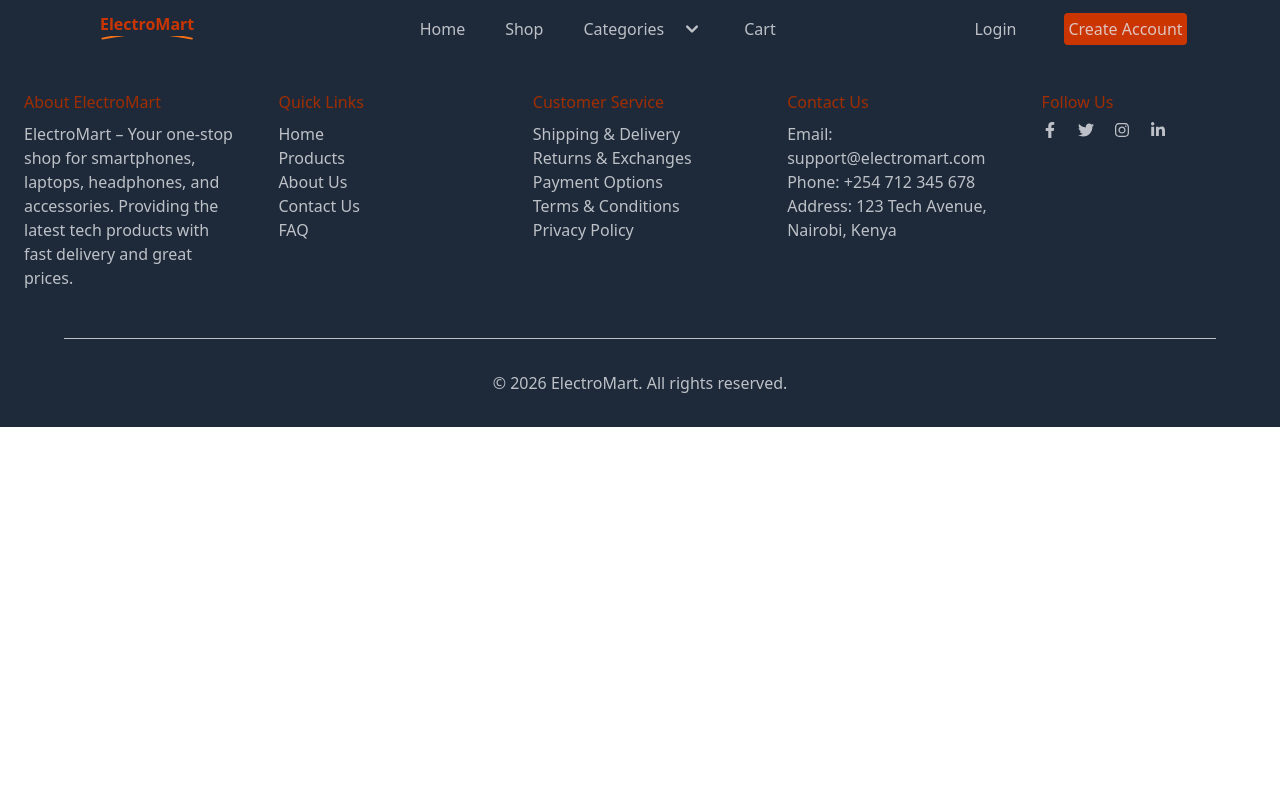
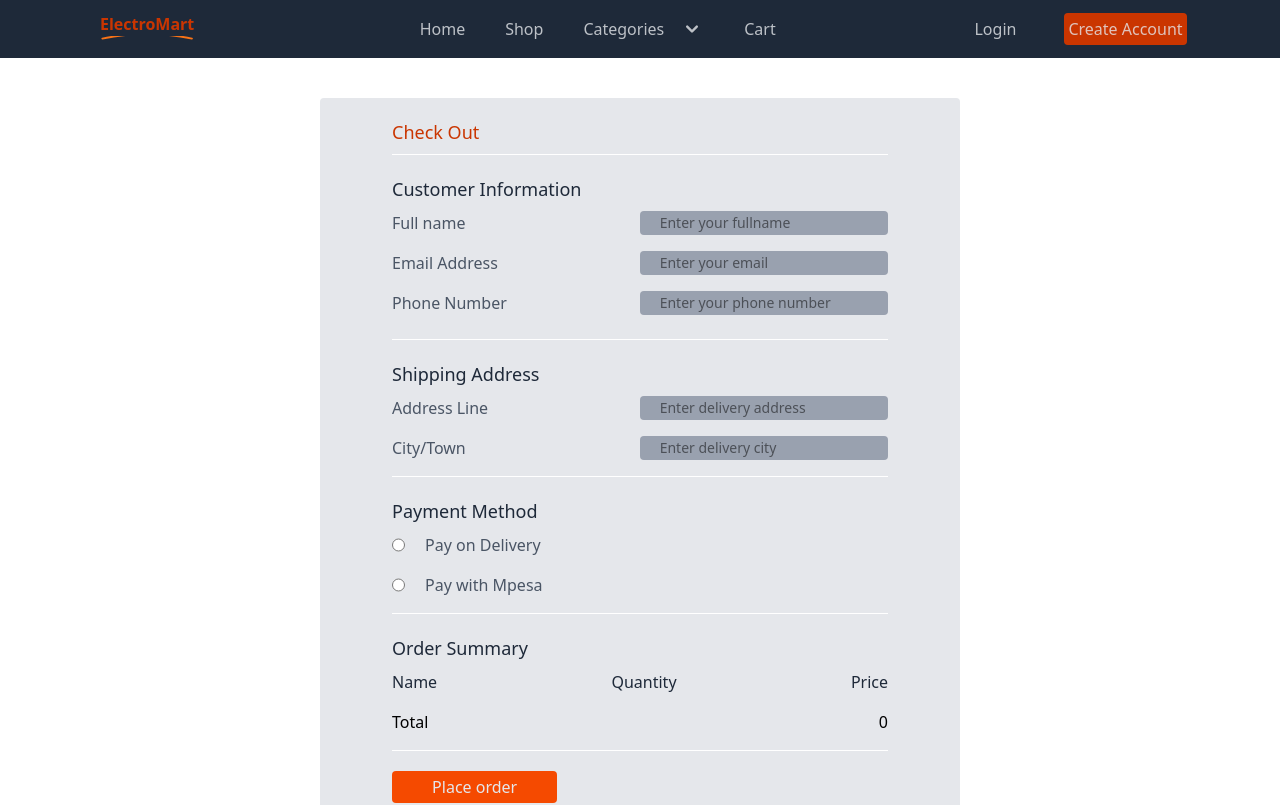
Before and after one commit to LeilahDev/ElectroMart, a React (Vite) app: page /checkout in a window 1280 px wide. Shown: the top 805 px of the page. Built offline with nearby package versions, Linux system fonts and the light colour scheme; the HTML template or start-up script is replaced by a standard one.

Commit message:
Added UI of checkOutPage

```diff
--- a/src/App.jsx
+++ b/src/App.jsx
@@ -7,7 +7,7 @@ import CartPage from './pages/CartPage.jsx'
 import CheckOutPage from './pages/CheckOutPage.jsx'
 import ConfirmationPage  from './pages/ConfirmationPage.jsx'
 import Footer from './components/Footer.jsx'
-import { createContext ,useState } from 'react'
+import { createContext ,useState, useEffect } from 'react'
 
 const ProductsContext = createContext ();
 
@@ -17,9 +17,22 @@ function App () {
     const [products , setProducts] = useState([]);
     const [filteredProducts , setFilteredProducts] = useState ([]);
     const [count , setCount] = useState (1);
-    const [cartProducts , setCartProducts] = useState ([]);
     const [isOpen, setIsOpen] = useState(false);
 
+       const [total , setTotal] = useState(0);
+    const [cartProducts, setCartProducts] = useState(() => {
+           const savedCart = localStorage.getItem("cartProducts");
+           return savedCart ? JSON.parse(savedCart) : [];
+      });
+
+         useEffect(() => {
+
+         localStorage.setItem(
+            "cartProducts",
+            JSON.stringify(cartProducts)
+         );
+
+      }, [cartProducts]);
 
 
          function increase () {
@@ -44,7 +57,7 @@ function App () {
 
          <ProductsContext.Provider value = {{products, setProducts , count, setCount , increase , decrease ,
                                              cartProducts ,setCartProducts , isOpen ,setIsOpen ,closeNavBar,
-                                             filteredProducts , setFilteredProducts
+                                             filteredProducts , setFilteredProducts, total , setTotal
                                              }}>
           <NavBar />
           <Routes>
--- a/src/components/CartItem.jsx
+++ b/src/components/CartItem.jsx
@@ -3,50 +3,37 @@ import { useEffect, useState } from "react";
 import SingleCartItem from "./SingleCartItem.jsx";
 import { Link } from "react-router-dom"
 import ProductsCard from "./ProductsCard.jsx";
+import { useContext } from "react";
+import { ProductsContext } from "../App.jsx";
 
  function CartItem () {
 
-       const [productsArray , setProductsArray] = useState (() => {
-                const cartProductsString =
-                     localStorage.getItem('cartProducts');
+   const { cartProducts,setCartProducts , total, setTotal } = useContext(ProductsContext);
 
-                  const cartProducts =
-                     cartProductsString
-                        ? JSON.parse(cartProductsString)
-                        : [];
-
-               const counted = cartProducts.reduce ((acc , product) => {
-                         if(acc[product.id]) {
+   const productsArray =   Object.values(cartProducts.reduce((acc, product) => {
+            if (acc[product.id]) {
                acc[product.id].quantity += product.quantity || 1;
             } else {
-                           acc[product.id] = {
-                              ...product,
-                               quantity: product.quantity || 1
+               acc[product.id] = { ...product, quantity: product.quantity || 1 };
             }
-                         }
-
             return acc;
-               }, {})
-
-                return Object.values(counted);
-       })
+         }, {}))
 
           function handleDelete(productId) {
-            setProductsArray(prev => {
+            setCartProducts(prev => {
                const updatedProducts = prev.filter(
                   item => item.id !== productId
                );
 
                return updatedProducts;
             });
+
             }
 
       useEffect (() => {
             localStorage.setItem ('cartProducts', JSON.stringify (productsArray))
        }, [productsArray])
 
-
-       const [total , setTotal] = useState(0);
 
        useEffect(()=>{
 
@@ -57,8 +44,6 @@ import ProductsCard from "./ProductsCard.jsx";
 
           setTotal(subTotal)
        },[productsArray])
-
-       console.log(total)
 
      return (
         <>
@@ -71,21 +56,20 @@ import ProductsCard from "./ProductsCard.jsx";
                      "/></p>
                      <p className="mt-5 text-gray-700">Your cart is empty!</p>
                      <p className="text-gray-700">Browse our categories and discover our best deals!</p>
-                     <Link to="/products"><button className="bg-orange-700 text-gray-200/80 px-2 py-1 rounded mt-5">Start Shopping</button></Link>
+                     <Link to="/products"><button className="bg-orange-700 text-gray-200/80 px-2 py-1 rounded mt-5 cursor-pointer">Start Shopping</button></Link>
                      </div>
                 )
                 : (
 
                   <div>
-                        <div className="md:grid md:grid-cols-3 md:gap-2 md:px-2 lg:px-60 md:py-4">
+                        <div className="md:grid md:grid-cols-3 md:w-3/4 md:m-auto md:mt-10 md:gap-2 md:px-2  md:py-4 ">
                               <div className="px-3 mb-3 sm:px-10 col-span-2 md:px-1">
                                     <p className="px-4 py-1 bg-gray-300 mt-5 flex items-center sm:px-10">
                                           <span className="border-b border-gray-400 w-full pb-2 pt-1" >Cart ({productsArray.length})</span>
                                        </p>
                                     <div className="flex flex-col">
-                                       {productsArray.map(product => <SingleCartItem key={product.id} product= {product} handleDelete = {handleDelete} productsArray = {productsArray} setProductsArray = {setProductsArray}/>)}
+                                             {productsArray.map(product => <SingleCartItem key={product.id} product= {product} handleDelete = {handleDelete} productsArray = {productsArray}/>)}
                                     </div>
-
                               </div>
 
                           <div className=" ml-3 mr-3 mb-3 rounded sm:ml-10 sm:mr-10 md:ml-0 md:mr-0
@@ -98,13 +82,13 @@ import ProductsCard from "./ProductsCard.jsx";
                                           <span>Subtotal </span>
                                           <span>Ksh. {total}</span>
                                        </p>
-                                 <button className="bg-orange-700 py-1 px-5 w-full mt-2 rounded text-gray-300 border-b border-white">CheckOut</button>
+                                      <Link to ='/checkout'><button className="bg-orange-700 py-1 px-5 w-full mt-2 rounded text-gray-300 border-b border-white  cursor-pointer hover:bg-gray-800">CheckOut</button></Link>
+                                 </div>
                           </div>
 
                   </div>
-                  </div>
 
-                    <div className="mt-10 ml-4 mr-4 mb-5 lg:bg-green-300 lg:px-10">
+                    <div className="mt-10 ml-4 mr-4 mb-5 md:px-8 lg:w-3/4 md:m-auto md:mt-10 md:mb-10">
                            <h1  className="text-lg text-center text-gray-800 mb-5 md:text-2xl">People also searched</h1>
                            <ProductsCard />
                     </div>
--- a/src/components/OrderSummary.jsx
+++ b/src/components/OrderSummary.jsx
@@ -0,0 +1,37 @@
+import { useContext } from "react";
+import { ProductsContext } from "../App.jsx";
+
+
+function OrderSummary () {
+    const {cartProducts ,total} = useContext (ProductsContext);
+
+     return (
+                <div className="flex flex-col mb-5 mt-5 border-b border-white pb-2">
+                      <h2 className="text-lg text-gray-800">Order Summary</h2>
+
+                       <div className="py-2 ">
+                         <div className="flex justify-between text-gray-800">
+                           <h3>Name</h3>
+                           <h3>Quantity</h3>
+                           <h3>Price</h3>
+                         </div>
+
+                           {cartProducts.map ((item)=>
+                                <div key={item.id} className="grid grid-cols-3 justify-between text-gray-600">
+                                    <p>{item.title}</p>
+                                    <p className="text-center">{item.quantity}</p>
+                                    <p className="text-end">ksh. {item.price}</p>
+                                </div>
+
+                            )}
+                       </div>
+
+                       <div className="py-2 flex justify-between">
+                            <p>Total</p>
+                            <p>{total}</p>
+                       </div>
+                  </div>
+     )
+}
+
+export default OrderSummary;
--- a/src/components/ProductsCard.jsx
+++ b/src/components/ProductsCard.jsx
@@ -93,7 +93,7 @@ function ProductsCard () {
 
                      <div className="mt-3 flex justify-between px-2">
                         <p  className="bg-gray-300 p-1 rounded text-gray-700"><Link to={`/products/${product.id}`}><FaEye/></Link></p>
-                        <p className="bg-gray-400 p-1 rounded-full flex justify-center items-center md:p-2 text-gray-700"
+                        <p className="bg-gray-400 p-1 rounded-full flex justify-center items-center md:p-2 text-gray-700 cursor-pointer"
                            onClick={ () => handleClick(product.id) }
                         ><FiShoppingCart  /></p>
                      </div>
--- a/src/components/SearchSection.jsx
+++ b/src/components/SearchSection.jsx
@@ -37,7 +37,7 @@ function handleInput (event) {
             <input type="text" placeholder="Search by name or category" onChange={handleInput} value={inputValue}
               className="w-3/4 bg-gray-300 p-1 rounded pl-3 md:w-1/2 lg:w-1/4"
             ></input>
-            <button onClick={searchItem} className="bg-orange-700 ml-2 py-1 px-3 rounded text-gray-200/80 md:mr-6 lg:mr-40 lg:px-8">Search</button>
+            <button onClick={searchItem} className="bg-orange-700 ml-2 py-1 px-3 rounded text-gray-200/80 md:mr-6 lg:mr-40 lg:px-8  cursor-pointer hover:bg-gray-800">Search</button>
         </div>
     </>
    )
--- a/src/components/SingleCartItem.jsx
+++ b/src/components/SingleCartItem.jsx
@@ -1,8 +1,12 @@
+import { useContext } from "react";
 import { MdDelete } from "react-icons/md";
- function SingleCartItem ({product , handleDelete , setProductsArray}) {
+import { ProductsContext } from "../App.jsx";
+ function SingleCartItem ({product , handleDelete}) {
+
+    const {setCartProducts} = useContext(ProductsContext)
 
             function increase () {
-                setProductsArray(prev =>
+                setCartProducts(prev =>
                     prev.map(item =>
                         item.id === product.id
                         ? {...item, quantity: item.quantity + 1}
@@ -12,7 +16,7 @@ import { MdDelete } from "react-icons/md";
             }
 
             function decrease () {
-                setProductsArray(prev =>
+                setCartProducts(prev =>
                     prev.map(item =>
                         item.id === product.id
                         ? {...item, quantity: item.quantity > 1 ? item.quantity - 1 : 1}
@@ -27,23 +31,27 @@ import { MdDelete } from "react-icons/md";
 
                         <div className="flex gap-2 justify-between py-3">
 
-                             <div className="flex flex-col gap-2">
-                                   <img src={product.images} alt="" className="h-15 w-15 object-cover sm:h-20 sm:w-20"/>
-                                    <p className="text-sm text-gray-800">{product.title}</p>
+                             <div className="grid grid-cols-3 ">
+                                   <img src={product.images} alt="" className="h-15 w-15 object-cover sm:h-20 sm:w-20 lg:w-3/4"/>
+                                   <div className="col-span-2 mr-5">
+                                        <p className="text-base text-gray-800">{product.title}</p>
+                                        <p className="text-sm text-gray-800">{product.description}</p>
+                                   </div>
+
                              </div>
                             <p className="text-orange-800">Ksh. {product.price}</p>
                         </div>
 
                         <div className="flex justify-between py-3 border-b border-white">
-                                   <div className="flex  items-center text-orange-700 py-1">
-                                        <p className="text-lg" onClick={() => handleDelete(product.id)}><MdDelete /> </p>
+                                   <div className="flex  items-center text-orange-700 py-1 cursor-pointer"  onClick={() => handleDelete(product.id)}>
+                                        <p className="text-lg"><MdDelete /> </p>
                                          <p className="text-xs">Remove</p>
                                    </div>
 
                                     <div className='flex  px-1 items-center gap-4  rounded '>
-                                        <p className='bg-gray-400 w-5  rounded flex items-center justify-center cursor-pointer' onClick={decrease}>-</p>
+                                        <p className='bg-orange-600 text-gray-200 w-5  rounded flex items-center justify-center cursor-pointer' onClick={decrease}>-</p>
                                         <p>{product.quantity}</p>
-                                        <p className='bg-gray-400 w-5 rounded flex items-center justify-center cursor-pointer' onClick={increase}>+</p>
+                                        <p className='bg-orange-600 text-gray-200 w-5 rounded flex items-center justify-center cursor-pointer' onClick={increase}>+</p>
                                     </div>
                         </div>
          </div>
--- a/src/pages/CheckOutPage.jsx
+++ b/src/pages/CheckOutPage.jsx
@@ -1,5 +1,65 @@
+import OrderSummary from "../components/OrderSummary.jsx"
+
 function CheckOutPage () {
+    return(
+        <div className="bg-gray-200 lg:w-1/2 md:w-3/4 md:m-auto md:mt-10 md:mb-10 m-4 rounded sm:px-18 px-5 py-5 ">
+             <h1 className="border-b border-white pb-2 text-lg text-orange-700">Check Out</h1>
+             <form action="">
+                  <div className="flex flex-col mb-5 mt-5 border-b border-white pb-2">
+                      <h2 className="text-lg text-gray-800">Customer Information</h2>
 
+                      <div className="grid grid-cols-2 py-2 ">
+                            <label htmlFor="fullName " className="text-gray-600">Full name</label>
+                            <input type="text"  id="fullName" placeholder=" Enter your fullname" required className="bg-gray-400  rounded text-sm px-4"/>
+                      </div>
+
+                      <div className="grid grid-cols-2 py-2">
+                             <label htmlFor="email" className="text-gray-600">Email Address</label>
+                             <input type="email"  id="email" placeholder=" Enter your email" required className="bg-gray-400 rounded text-sm px-4"/>
+                      </div>
+
+                      <div className="grid grid-cols-2  py-2 mb-2">
+                            <label htmlFor="phone" className="text-gray-600">Phone Number</label>
+                            <input type="number" id="phone" placeholder=" Enter your phone number" required className="bg-gray-400  rounded text-sm px-4"/>
+                      </div>
+
+                  </div>
+
+                  <div className="flex flex-col mb-5 mt-5 border-b border-white pb-2">
+                     <h2 className="text-lg text-gray-800">Shipping Address</h2>
+
+                     <div className="grid grid-cols-2 py-2 ">
+                            <label htmlFor="address"  className="text-gray-600">Address Line</label>
+                            <input type="text" id="address" placeholder=" Enter delivery address" required className="bg-gray-400 rounded text-sm px-4"/>
+                     </div>
+
+                     <div className="grid grid-cols-2 py-2 ">
+                            <label htmlFor="city"  className="text-gray-600">City/Town</label>
+                            <input type="text" id="city" placeholder=" Enter delivery city" required className="bg-gray-400 rounded text-sm px-4"/>
+                     </div>
+
+                  </div>
+
+                  <div className="flex flex-col mb-5 mt-5 border-b border-white pb-2">
+                        <h2  className="text-lg text-gray-800">Payment Method</h2>
+
+                            <div className="flex gap-5 py-2">
+                                    <input type="radio" name="" id="payOnDelivery" required/>
+                                    <label htmlFor="payOnDelivery"  className="text-gray-600">Pay on Delivery</label>
+                            </div>
+
+                            <div className="flex gap-5 py-2">
+                                    <input type="radio" name="" id="mpesa" required/>
+                                    <label htmlFor="mpesa"  className="text-gray-600 ">Pay with Mpesa</label>
+                            </div>
+
+                  </div>
+
+                 <OrderSummary />
+              <button className="bg-orange-600 text-gray-200 w-1/2 md:w-1/3 p-1 rounded hover:bg-gray-800 cursor-pointer">Place order</button>
+             </form>
+        </div>
+    )
 }
 
 export default CheckOutPage
--- a/src/pages/ProductDetails.jsx
+++ b/src/pages/ProductDetails.jsx
@@ -129,7 +129,7 @@ function ProductDetails () {
                                     <p className='bg-gray-300 w-6 h-6 rounded-full flex items-center justify-center cursor-pointer' onClick={increase}>+</p>
                                 </div>
 
-                                <button onClick={() => addToCart (id-1)} className='bg-orange-700 w-1/2 p-1 rounded text-gray-300'>Add to cart</button>
+                                <button onClick={() => addToCart (id-1)} className='bg-orange-700 w-1/2 p-1 rounded text-gray-300 cursor-pointer'>Add to cart</button>
                             </div>
                  </div>
               </div>
@@ -159,8 +159,7 @@ function ProductDetails () {
                 <p className={`
                     fixed top-2 left-3 right-3 z-50
                     bg-green-300 text-gray-600 p-3 rounded shadow-md
-
-                    transition-all duration-500 ease-in-out
+                    transition-all duration-500 ease-in-out text-center
 
                     ${successMesage
                         ? "opacity-100 translate-y-0"
```
Lines whose indentation alone changed are shown as unchanged.
